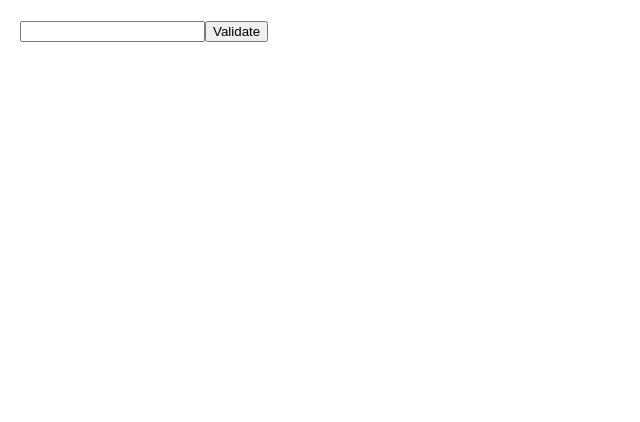
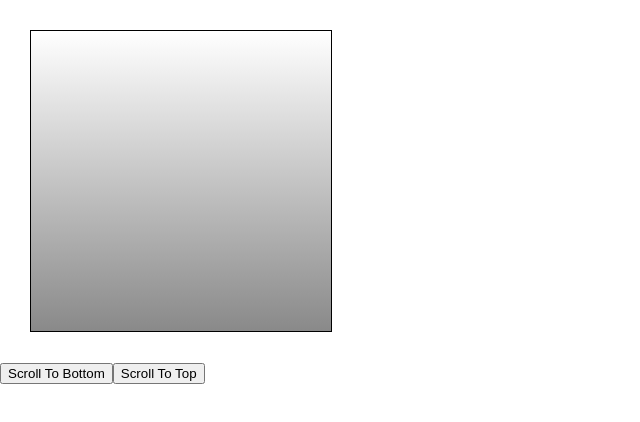
Before and after one commit to blackswan1989/study, a React (Create React App) app in the folder React/: page / in a window 1280 px wide. Shown: the top 422 px of the page, without its empty margins (0-640 px from the left). Built offline with nearby package versions, Linux system fonts and the light colour scheme.

Commit message:
#5 ScrollBox example

```diff
--- a/React/src/App.js
+++ b/React/src/App.js
@@ -5,7 +5,8 @@
 // import Say from './Say';
 // import EventPractice from './EventPractice';
 // import EventPracticeEdit from './EventPractice_edit';
-import ValidationSample from './ValidationSample';
+// import ValidationSample from './ValidationSample';
+import ScrollBox from './ScrollBox';
 
 // const App = () => {
 //   return <MyComponent name={"Kate"} favoriteNumber={2}> React </MyComponent>;
@@ -20,7 +21,12 @@
 class App extends Component {
   render() {
     return (
-      <ValidationSample/>
+      <div>
+        {/* <ValidationSample/> */}
+        <ScrollBox ref={(ref) => this.scrollBox=ref} />
+        <button onClick={() => this.scrollBox.scrollToBottom()}> Scroll To Bottom </button>
+        <button onClick={() => this.scrollBox.scrollToTop()}> Scroll To Top </button>
+      </div>
     )
   }
 }
--- /dev/null
+++ b/React/src/ScrollBox.js
@@ -0,0 +1,39 @@
+import React, {Component} from 'react';
+
+class ScrollBox extends Component {
+
+  scrollToBottom = () => {
+    // 아래 비구조화 할당 문법을 풀이하면 const scrollHeight = this.box.scrollHeight; 와 같다.
+    const { scrollHeight, clientHeight } = this.box;
+    this.box.scrollTop = scrollHeight - clientHeight;
+  }
+
+  scrollToTop = () => {
+    this.box.scrollTop = 1;
+  }
+
+  render() {
+    const style = {
+      border: '1px solid black',
+      height: '300px',
+      width: '300px',
+      overflow: 'auto',
+      position: 'relative',
+      margin: '30px'
+    };
+
+    const innerStyle = {
+      width: '100%',
+      height: '650px',
+      background: 'linear-gradient(white, black)'
+    }
+
+    return (
+      <div style={style} ref={(ref) => (this.box=ref)}>
+        <div style={innerStyle}></div>
+      </div>
+    )
+  }
+}
+
+export default ScrollBox;
```
